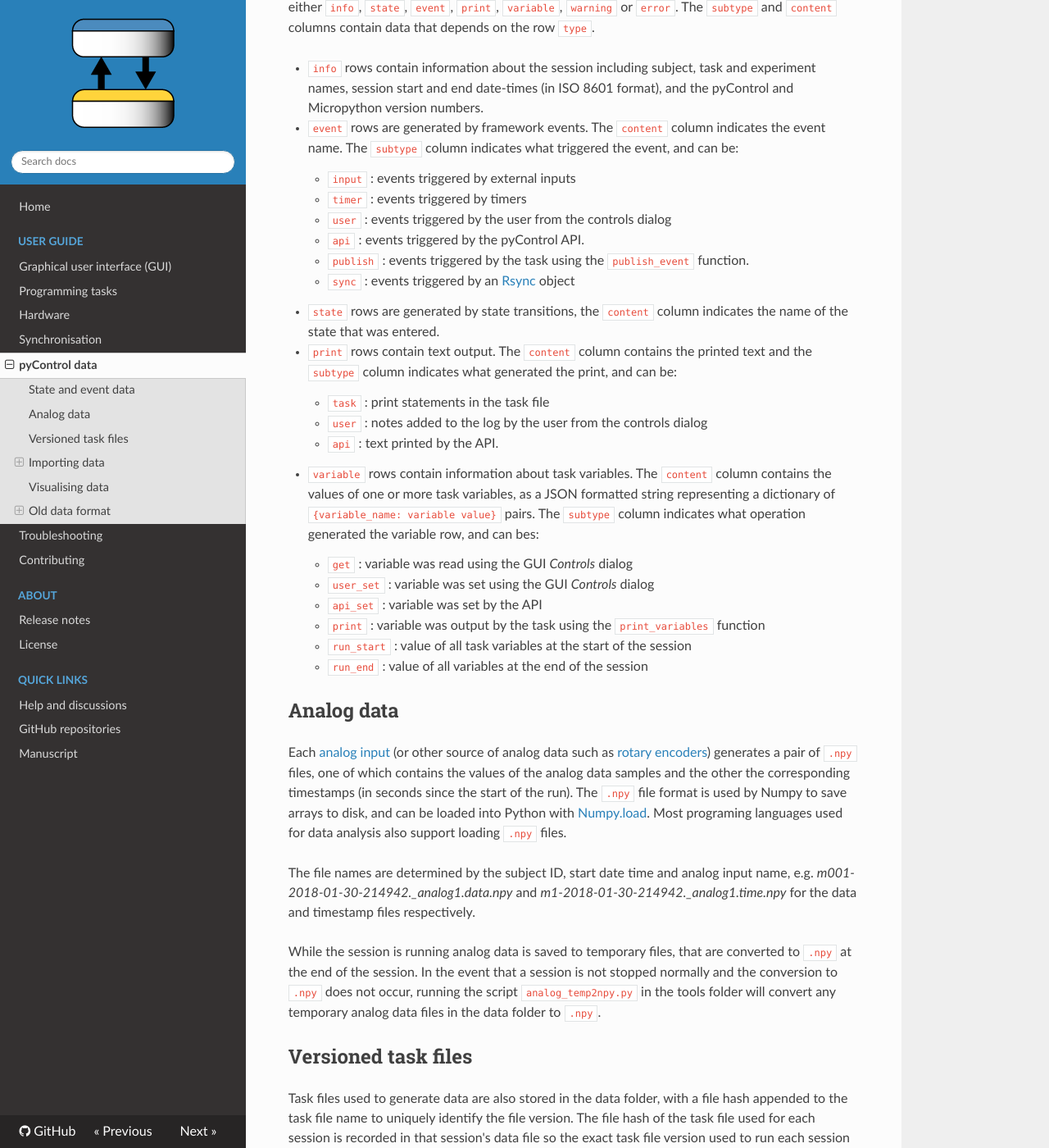
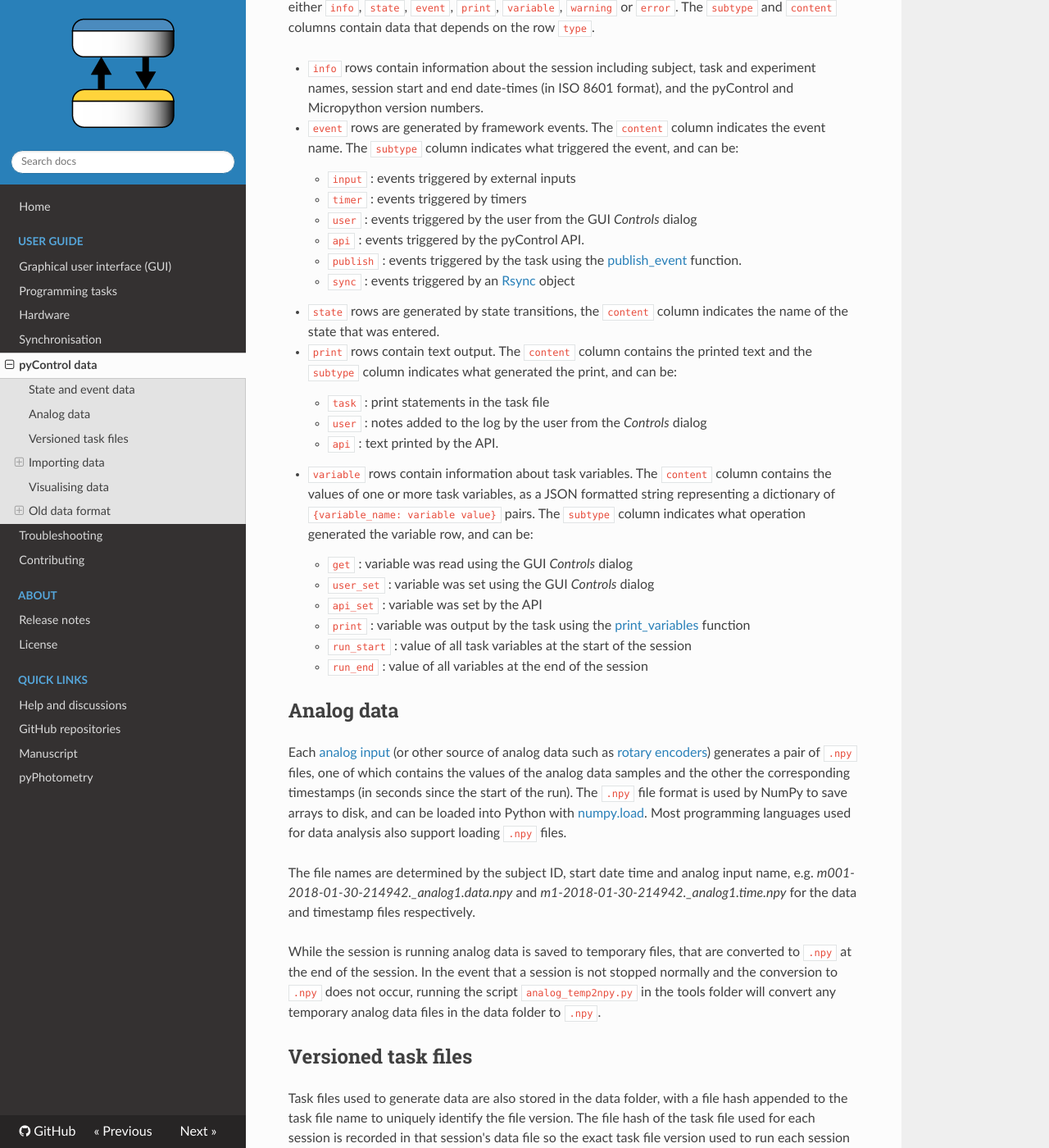
Before and after one commit to pyControl/docs, an MkDocs documentation site: the page built from docs/user-guide/pycontrol-data.md, in a window 1280 px wide and 1400 px high, scrolled down 1729 px. Shown: the whole window at 82% size. Built offline with MkDocs 1.6.1, drawn with Linux system fonts in a browser that asks for light colours; nearby versions of some CDN libraries; some of the changed text lies outside the part shown.

````diff
--- a/docs/user-guide/pycontrol-data.md
+++ b/docs/user-guide/pycontrol-data.md
@@ -68,30 +68,30 @@ The `time` column indicates the time, in seconds since the start of the session,
 -  `event` rows are generated by framework events.  The `content` column indicates the event name.  The  `subtype` column indicates what triggered the event, and can be:
     -  `input` : events triggered by external inputs
     - `timer`  : events triggered by timers
-    -  `user` : events triggered by the user from the controls dialog
+    -  `user` : events triggered by the user from the GUI *Controls* dialog
     -   `api` : events triggered by the pyControl API.
-    -   `publish` : events triggered by the task using the `publish_event` function.
+    -   `publish` : events triggered by the task using the [publish_event](programming-tasks.md/#publish_event) function.
     -   `sync` : events triggered by an [Rsync](synchronisation.md/#rsync) object
 
 - `state` rows are generated by state transitions, the `content` column indicates the name of the state that was entered.
 
 - `print` rows contain text output.  The `content` column contains the printed text and the `subtype` column indicates what generated the print, and can be:
     - `task` : print statements in the task file
-    -  `user` : notes added to the log by the user from the controls dialog
+    -  `user` : notes added to the log by the user from the *Controls* dialog
     -  `api` : text printed by the API.
 
-- `variable` rows contain information about task variables. The `content` column contains the values of one or more task variables, as a JSON formatted string representing a dictionary of `{variable_name: variable value}` pairs. The `subtype` column indicates what operation generated the variable row, and can bes:
+- `variable` rows contain information about task variables. The `content` column contains the values of one or more task variables, as a JSON formatted string representing a dictionary of `{variable_name: variable value}` pairs. The `subtype` column indicates what operation generated the variable row, and can be:
     - `get` : variable was read using the GUI *Controls* dialog
     - `user_set` : variable was set using the GUI *Controls* dialog
     - `api_set` : variable was set by the API
-    - `print` : variable was output by the task using the `print_variables` function
+    - `print` : variable was output by the task using the [print_variables](programming-tasks.md/#print_variables) function
     - `run_start` : value of all task variables at the start of the session
     -  `run_end` : value of all variables at the end of the session
 
 
 ## Analog data
 
-Each [analog input](hardware.md#analog-input) (or other source of analog data such as [rotary encoders](hardware.md#rotary-encoder)) generates a pair of `.npy` files, one of which contains the values of the analog data samples and the other the corresponding timestamps (in seconds since the start of the run).  The `.npy`  file format is used by Numpy to save arrays to disk, and can be loaded into Python with [Numpy.load](https://numpy.org/doc/stable/reference/generated/numpy.load.html).  Most programing languages used for data analysis also support loading `.npy` files.
+Each [analog input](hardware.md#analog-input) (or other source of analog data such as [rotary encoders](hardware.md#rotary-encoder)) generates a pair of `.npy` files, one of which contains the values of the analog data samples and the other the corresponding timestamps (in seconds since the start of the run).  The `.npy`  file format is used by NumPy to save arrays to disk, and can be loaded into Python with [numpy.load](https://numpy.org/doc/stable/reference/generated/numpy.load.html).  Most programming languages used for data analysis also support loading `.npy` files.
 
 The file names are determined by the subject ID, start date time and analog input name, e.g. *m001-2018-01-30-214942._analog1.data.npy* and *m1-2018-01-30-214942._analog1.time.npy* for the data and timestamp files respectively.
 
@@ -119,13 +119,13 @@ analog_signal = np.load('path/to/session/npy/file')
 There is a [data_import](https://github.com/pyControl/code/blob/master/tools/data_import.py) module in the *tools* folder which contains Python classes and functions for importing and representing pyControl data. This is in large part a hold-over from pyControl versions < 2.0 (see [Old data format](#old-data-format) below) which used non-standard data formats and hence it was useful to have tools to simplify importing data.  The data import code is designed to work with both data formats, and as far as possible generates identical Python data structures for both file formats, with the exception of some information present in the new .tsv data files that was not available in the old .txt files.
 
 
-The data import module implements two different approaches for representing pyControl data in Python.  The first uses custom Python classes to represent pyControl data; a `Session` class represents data from a single session, and an `Experiment` class represents data from an experiment consisting of multiple sessions and subjects.  The second uses [Pandas](https://pandas.pydata.org/) dataframes to represent data, with a `session_dataframe` function to generates a dataframe from a single session's data file, and an `experiment_dataframe` function to generate a dataframe containing data from multiple sessions and subjects.
+The data import module implements two different approaches for representing pyControl data in Python.  The first uses custom Python classes to represent pyControl data; a `Session` class represents data from a single session, and an `Experiment` class represents data from an experiment consisting of multiple sessions and subjects.  The second uses [pandas](https://pandas.pydata.org/) dataframes to represent data, with a `session_dataframe` function to generates a dataframe from a single session's data file, and an `experiment_dataframe` function to generate a dataframe containing data from multiple sessions and subjects.
 
 The data import module has dependencies:
 
 - Python 3
-- Numpy
-- Pandas
+- NumPy
+- pandas
 
 ---
 
@@ -147,7 +147,7 @@ session.events # List of state entries and events in order they occured.
                # and x.time respectively.
 
 session.times # Dictionary with keys that are the names of the framework events
-              # and states, and values which are Numpy arrays of the times (in
+              # and states, and values which are NumPy arrays of the times (in
               # milliseconds  since the start of the framework run) at which
               # the event/state entry occured.
 
@@ -185,7 +185,7 @@ class Session(file_path, time_unit="second")
 
 `Session.events` List of state entries and events in order they occurred.  Each item is a namedtuple with fields 'time' & 'name', such that you can get the name and time of event/state entry x with `x.name` and `x.time` respectively.
 
-`Session.times` Dictionary with keys that are the names of the framework events and states and values which are Numpy arrays of the times at which the event/state entry occurred.
+`Session.times` Dictionary with keys that are the names of the framework events and states and values which are NumPy arrays of the times at which the event/state entry occurred.
 
 `Session.prints` List of all the lines output by print statements during the framework run. Each item is a named tuple with fields 'name', 'subtype', and 'string', such that you can get the time and printed string of entry x with `x.time` and `x.string` respectively.
 
@@ -362,7 +362,7 @@ The [session_plot](https://github.com/pyControl/code/blob/master/tools/session_p
 The session plot module has dependencies:
 
 - Python 3
-- numpy
+- NumPy
 - matplotlib
 
 **Example usage:**
@@ -430,7 +430,7 @@ Lines beginning `!` indicate that an error occurred during the framework run and
 
 ### Analog data
 
-pyControl v1.X analog data files (*'.pca'* file extension) are binary data files created by [analog inputs](hardware.md#analog-input) and other source of analog data such as [rotary encoders](hardware.md#rotary-encoder).  They consist of alternating timestamps and data samples, both saved as 4 byte little endian signed integers.  The function `load_analog_data` in the data_import module (see below) loads a pyControl analog data file into Python, returning a numpy array whose first column is timestamps and second column data samples
+pyControl v1.X analog data files (*'.pca'* file extension) are binary data files created by [analog inputs](hardware.md#analog-input) and other source of analog data such as [rotary encoders](hardware.md#rotary-encoder).  They consist of alternating timestamps and data samples, both saved as 4 byte little endian signed integers.  The function `load_analog_data` in the data_import module (see below) loads a pyControl analog data file into Python, returning a NumPy array whose first column is timestamps and second column data samples
 
 ```python
 analog_data_array = load_analog_data('path//to//analog_data_file.pca')
--- a/mkdocs.yml
+++ b/mkdocs.yml
@@ -37,8 +37,9 @@ nav:
     - Help and discussions: https://github.com/orgs/pyControl/discussions
     - GitHub repositories: https://github.com/pycontrol
     - Manuscript:  https://elifesciences.org/articles/67846
+    - pyPhotometry: https://pyphotometry.readthedocs.io/
 
-copyright: Copyright &copy; 2016 - 2023 Thomas Akam
+copyright: Copyright &copy; 2016 - 2024 Thomas Akam
 
 # Uncomment to generate PDF version of docs using mkdocs-with-pdf
 # plugins:
````
Also changed, not shown: other parts of docs/user-guide/pycontrol-data.md (+2 -2 lines), docs/user-guide/hardware.md (+2 -2 lines).
